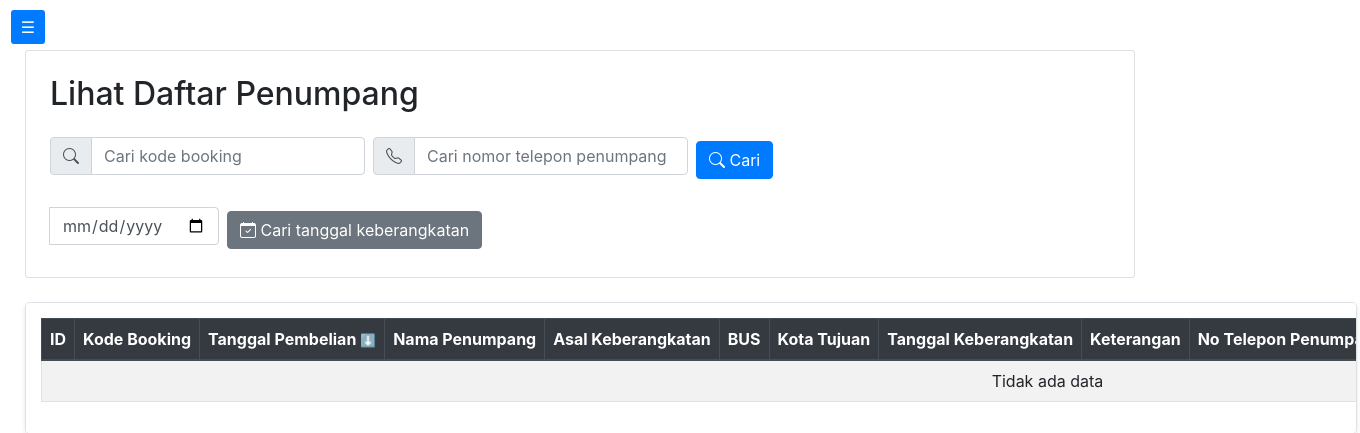
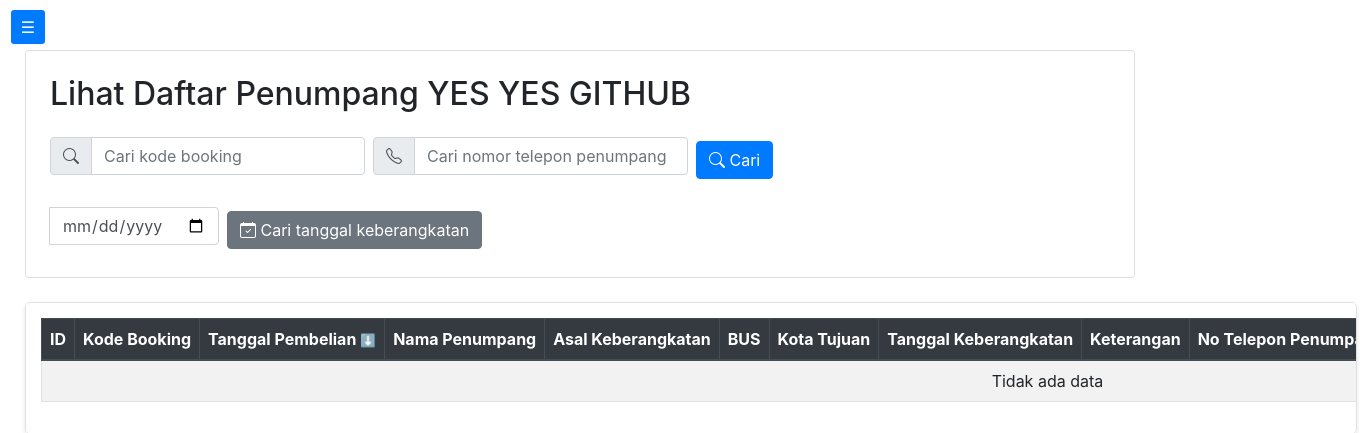
Before and after one commit to muhnurfz/SKRIPSI, a PHP site: page /crud.php in a window 1360 px wide. Shown: the top 433 px of the page. Run offline with PHP 8.4, Linux system fonts and the light colour scheme; a user stored in the database is signed in; data that the repository does not hold is empty.

Commit message:
testing push

```diff
--- a/crud.php
+++ b/crud.php
@@ -604,7 +604,7 @@ if ($result === FALSE) {
 
     <!-- Search form container -->
     <div class="card p-4 mb-4">
-        <div class="container-heading"><h2 class="mb-4">Lihat Daftar Penumpang</h2></div>
+        <div class="container-heading"><h2 class="mb-4">Lihat Daftar Penumpang YES YES GITHUB</h2></div>
         <form class="form-inline mb-4" action="<?php echo $_SERVER['PHP_SELF']; ?>" method="GET">
             <div class="input-group mr-sm-2 mb-2">
                 <div class="input-group-prepend">
```
